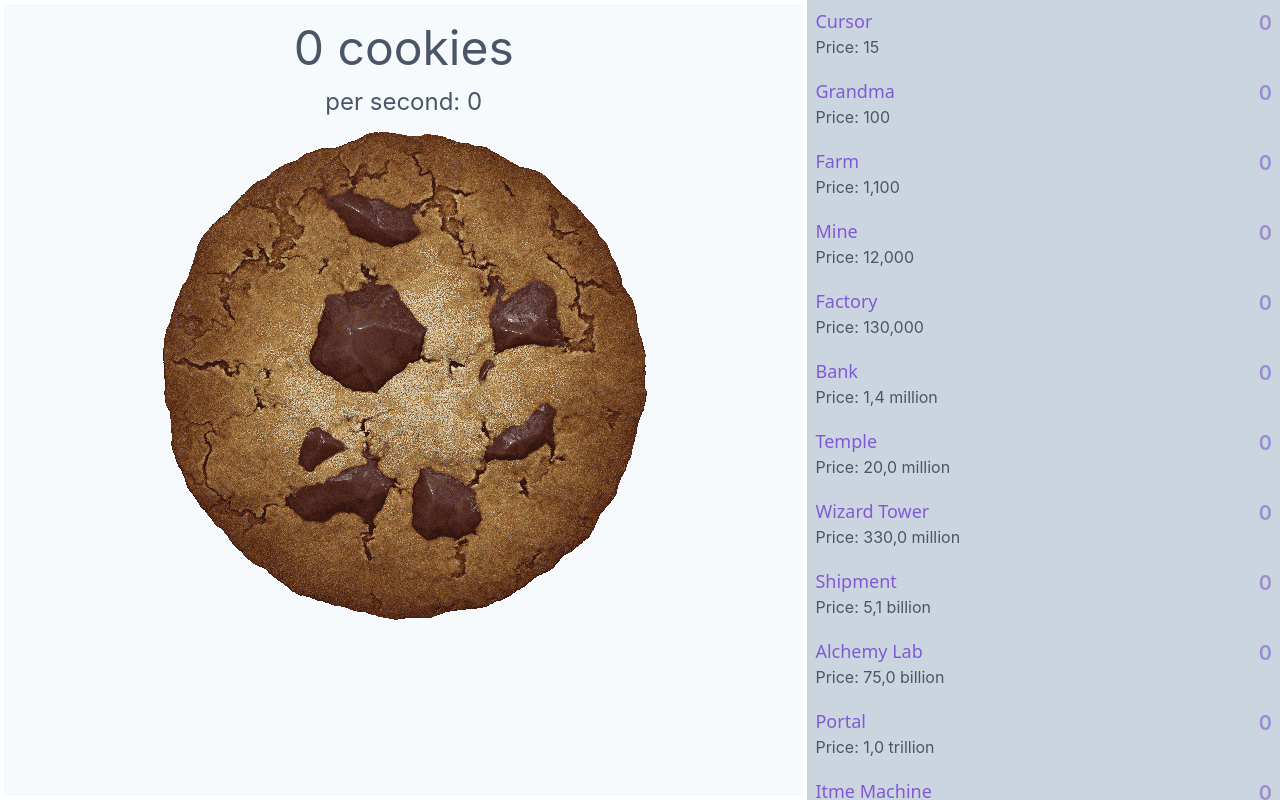
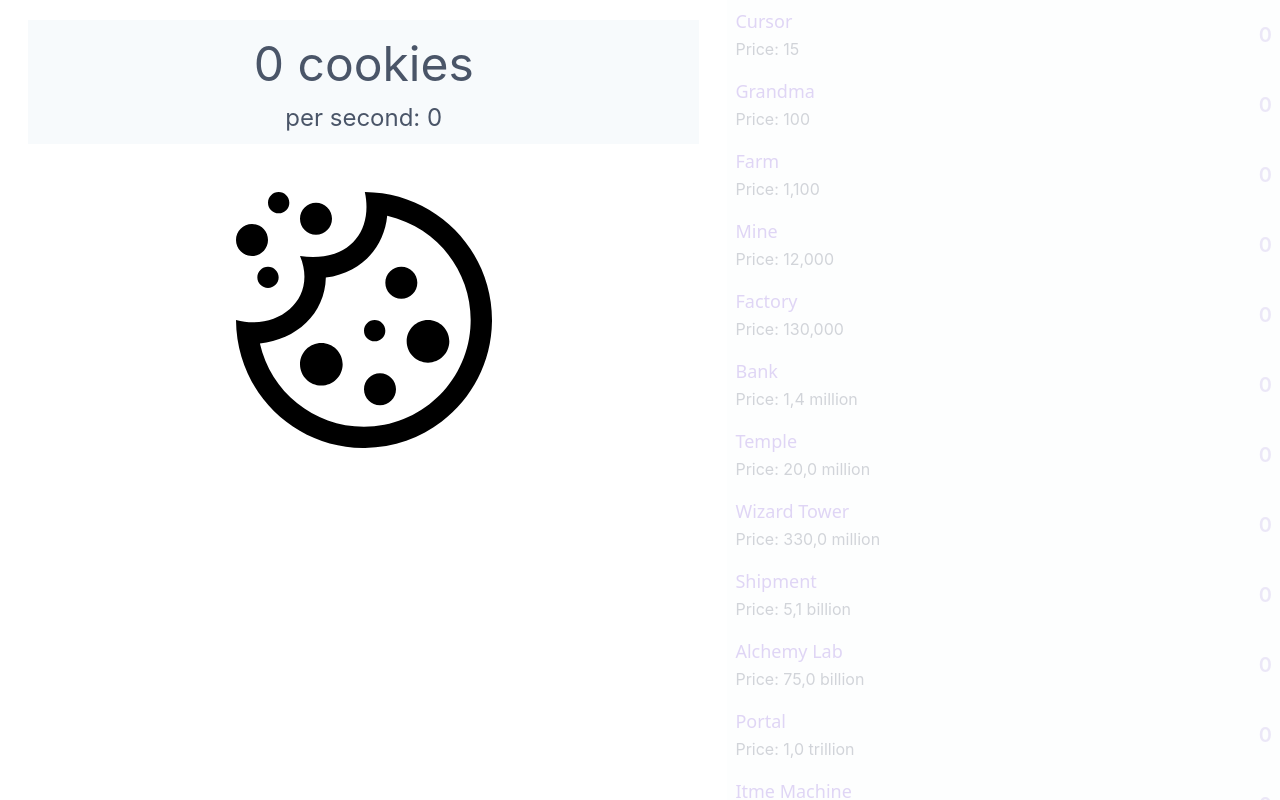
Before and after one commit to JesseStolwijk/cookie-clicker-redux-saga, a React (Create React App) app: page / in a window 1280 px wide. Built offline with nearby package versions, Linux system fonts and the light colour scheme.

Commit message:
Improve styling

```diff
--- a/src/pages/Index.tsx
+++ b/src/pages/Index.tsx
@@ -1,7 +1,7 @@
 import React from "react";
 import { useDispatch, useSelector } from "react-redux";
 import { useNumberOfCookies, State } from "../state";
-import cookie from "../assets/perfectCookie.png";
+import Cookie from "../assets/iconmonstr-candy-6.svg";
 import { BuildingType } from "../state/buildings";
 import { abbreviateNumber } from "../abbreviate-number";
 
@@ -15,14 +15,20 @@ function Index() {
 
   return (
     <div className="grid grid-flow-row sm:grid-flow-row md:grid-flow-row lg:grid-flow-col xl:grid-flow-col">
-      <div className="flex-1 text-gray-700 text-center bg-gray-100 px-4 py-2 m-1">
-        <h1 className="text-5xl">{numberOfCookies} cookies</h1>
-        <p className="text-2xl">per second: {cookiesPerSecond}</p>
-        <button onClick={() => dispatch({ type: "INCREMENT" })}>
-          <img src={cookie}></img>
-        </button>
+      <div className="flex flex-col text-gray-700 max-h-screen content-around text-center px-4 py-2 m-1">
+        <div className="text-gray-700 text-center bg-gray-100 px-4 py-2 m-2">
+          <h1 className="text-5xl">{numberOfCookies} cookies</h1>
+          <p className="text-2xl">per second: {cookiesPerSecond}</p>
+        </div>
+        <div className="px-4 py-2 m-8">
+          <img
+            className="transform cursor-pointer hover:scale-110 w-64 fill-curren m-auto"
+            onClick={() => dispatch({ type: "INCREMENT" })}
+            src={Cookie}
+          />
+        </div>
       </div>
-      <div className="flex-1 text-gray-700 text-center bg-gray-100">
+      <div className="flex-1 text-gray-700 text-center">
         <CookieStore />
       </div>
     </div>
@@ -31,7 +37,7 @@ function Index() {
 
 const CookieStore = () => {
   return (
-    <div className="grid grid-cols-1 max-h-screen overflow-y-scroll">
+    <div className="grid grid-cols-1 max-h-screen lg:overflow-y-scroll xl:overflow-y-scroll">
       {Object.values(BuildingType).map((buildingType) => (
         <BuyableBuilding key={buildingType} type={buildingType} />
       ))}
@@ -60,18 +66,17 @@ const BuyableBuilding: React.FunctionComponent<BuyableBuildingProps> = ({
         })
       : {};
 
-  const backGroundClasses = hasEnoughCookies
-    ? "hover:bg-gray-200 p-2"
-    : "bg-gray-400";
+  const extraClasses = hasEnoughCookies
+    ? "hover:bg-gray-200 cursor-pointer"
+    : "bg-gray-100 opacity-25";
 
   return (
     <div
       onClick={buyBuilding}
       className={
-        "grid grid-rows-2 grid-flow-col align-middle p-2 select-none " +
-        backGroundClasses
+        "grid grid-rows-2 grid-flow-col align-middle p-2 select-none items-center " +
+        extraClasses
       }
-      style={hasEnoughCookies ? { cursor: "pointer" } : undefined}
     >
       <div className="row-span-1 col-span-1">
         <p className="font-sans text-lg text-purple-600 text-left capitalize">
```
Also changed, not shown: src/assets/iconmonstr-candy-6.svg (added).
